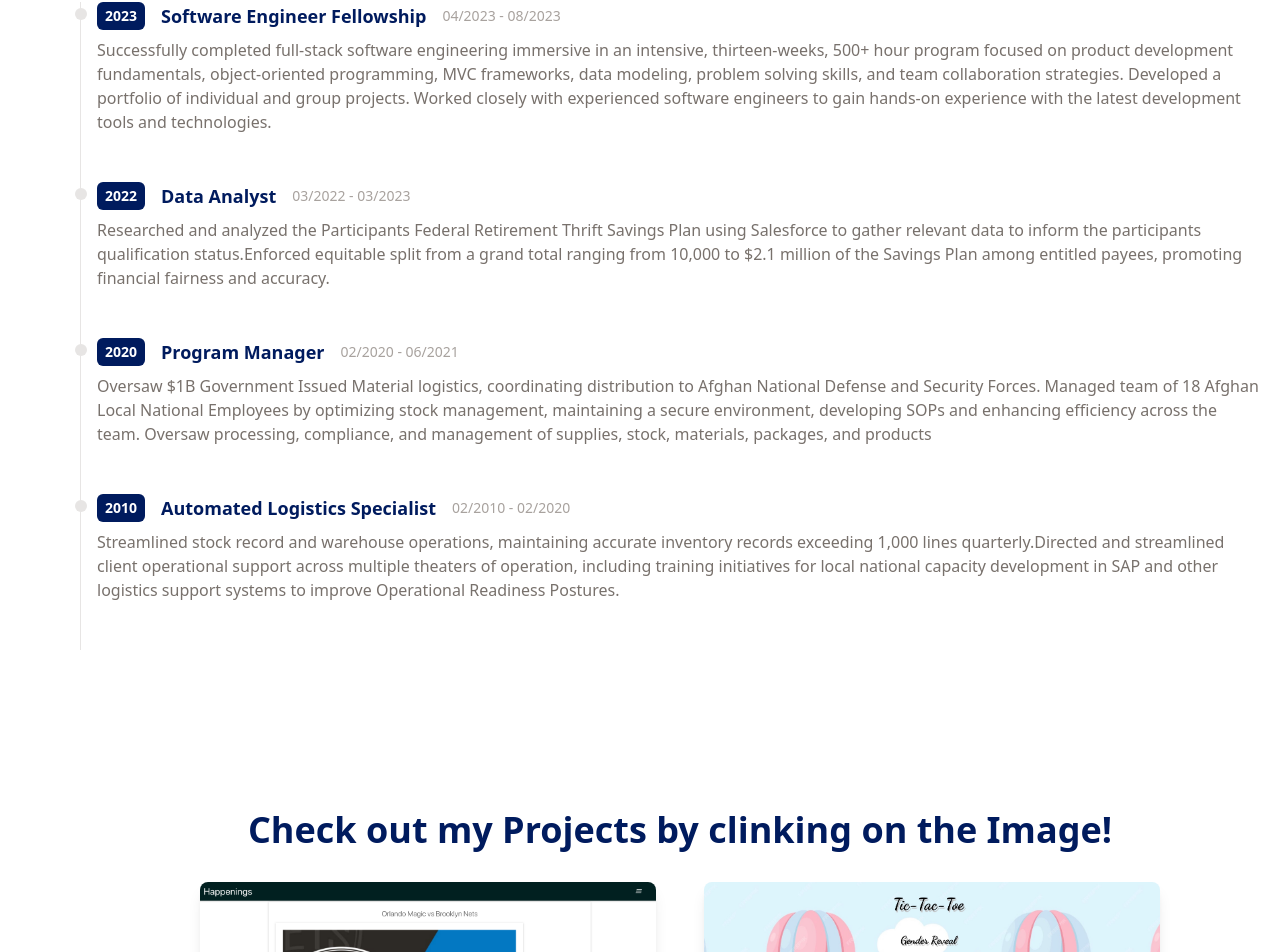
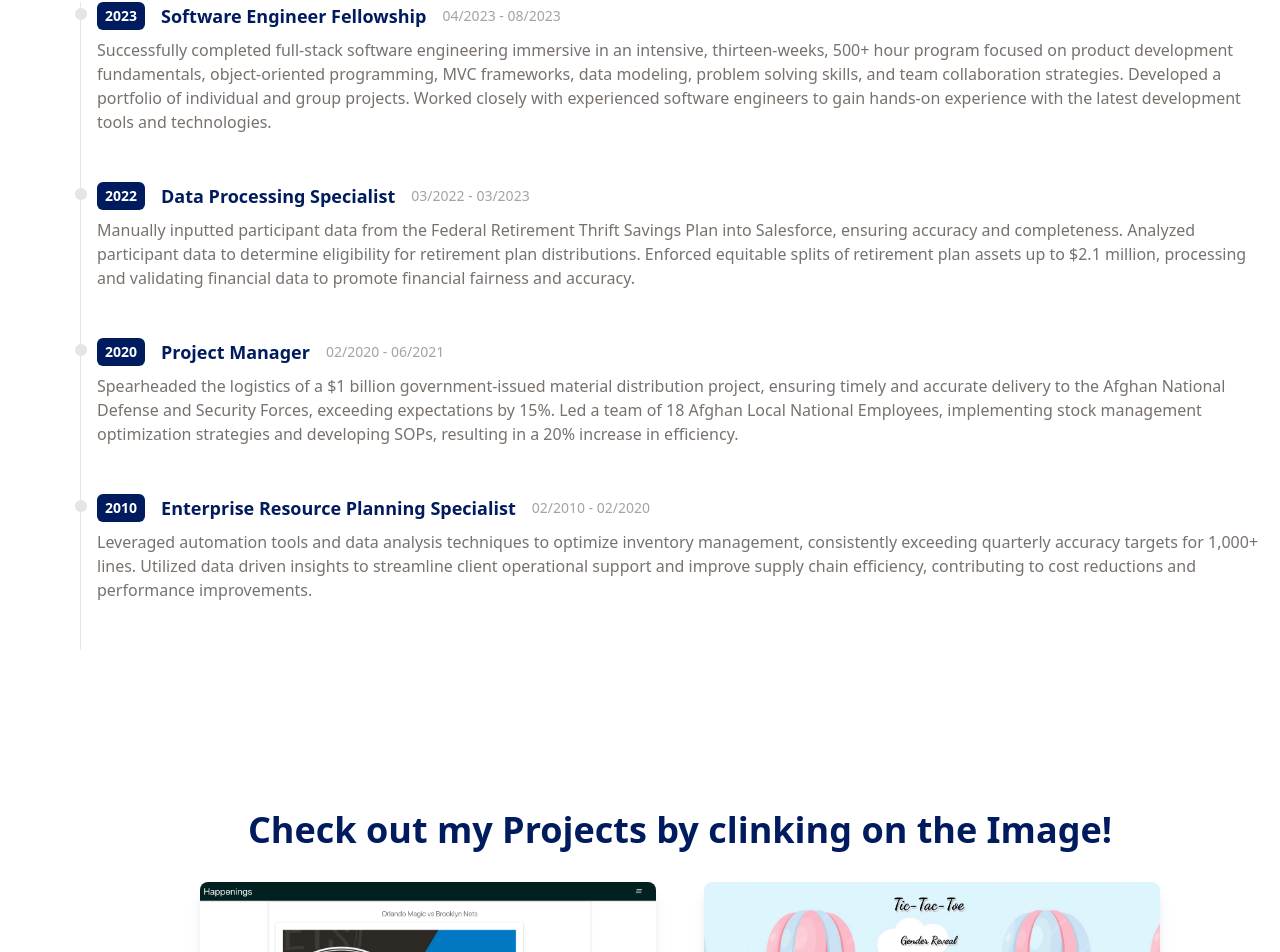
Before and after one commit to jortiz91/react-portfolio, a React (Vite) app: page / in a window 1280 px wide. Shown: the part 886-1838 px from the top of the page. Built offline with nearby package versions, Linux system fonts and the light colour scheme.

Commit message:
Update Work.jsx

```diff
--- a/src/components/Work.jsx
+++ b/src/components/Work.jsx
@@ -11,24 +11,24 @@ const data = [
   },
   {
     year: 2022,
-    title: 'Data Analyst',
+    title: 'Data Processing Specialist',
     duration: '03/2022 - 03/2023',
     details:
-      'Researched and analyzed the Participants Federal Retirement Thrift Savings Plan using Salesforce to gather relevant data to inform the participants qualification status.Enforced equitable split from a grand total ranging from 10,000 to $2.1 million of the Savings Plan among entitled payees, promoting financial fairness and accuracy.'
+      'Manually inputted participant data from the Federal Retirement Thrift Savings Plan into Salesforce, ensuring accuracy and completeness. Analyzed participant data to determine eligibility for retirement plan distributions. Enforced equitable splits of retirement plan assets up to $2.1 million, processing and validating financial data to promote financial fairness and accuracy.'
   },
   {
     year: 2020,
-    title: 'Program Manager',
+    title: 'Project Manager',
     duration: '02/2020 - 06/2021',
     details:
-      'Oversaw $1B Government Issued Material logistics, coordinating distribution to Afghan National Defense and Security Forces. Managed team of 18 Afghan Local National Employees by optimizing stock management, maintaining a secure environment, developing SOPs and enhancing efficiency across the team. Oversaw processing, compliance, and management of supplies, stock, materials, packages, and products'
+      'Spearheaded the logistics of a $1 billion government-issued material distribution project, ensuring timely and accurate delivery to the Afghan National Defense and Security Forces, exceeding expectations by 15%. Led a team of 18 Afghan Local National Employees, implementing stock management optimization strategies and developing SOPs, resulting in a 20% increase in efficiency.'
   },
   {
     year: 2010,
-    title: 'Automated Logistics Specialist',
+    title: 'Enterprise Resource Planning Specialist',
     duration: '02/2010 - 02/2020',
     details:
-      'Streamlined stock record and warehouse operations, maintaining accurate inventory records exceeding 1,000 lines quarterly.Directed and streamlined client operational support across multiple theaters of operation, including training initiatives for local national capacity development in SAP and other logistics support systems to improve Operational Readiness Postures.'
+      'Leveraged automation tools and data analysis techniques to optimize inventory management, consistently exceeding quarterly accuracy targets for 1,000+ lines. Utilized data driven insights to streamline client operational support and improve supply chain efficiency, contributing to cost reductions and performance improvements.'
   }
 ]
 const Work = () => {
```
